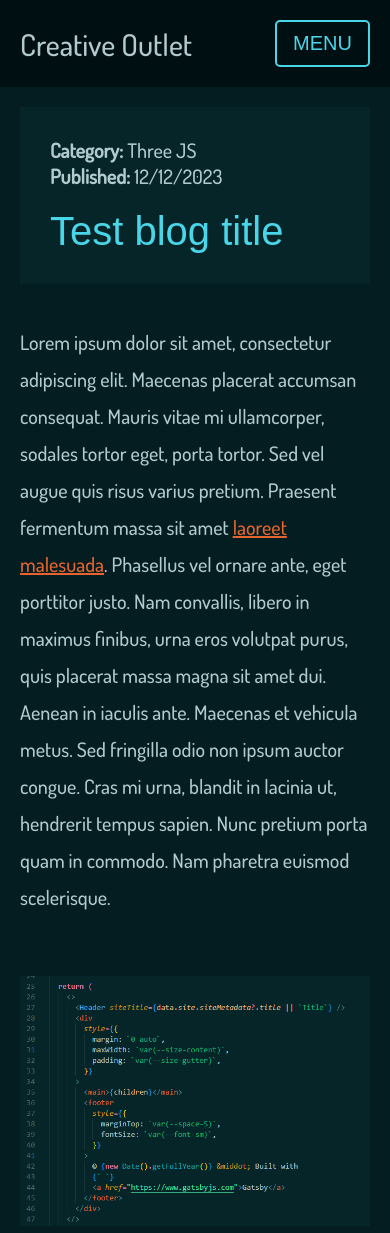
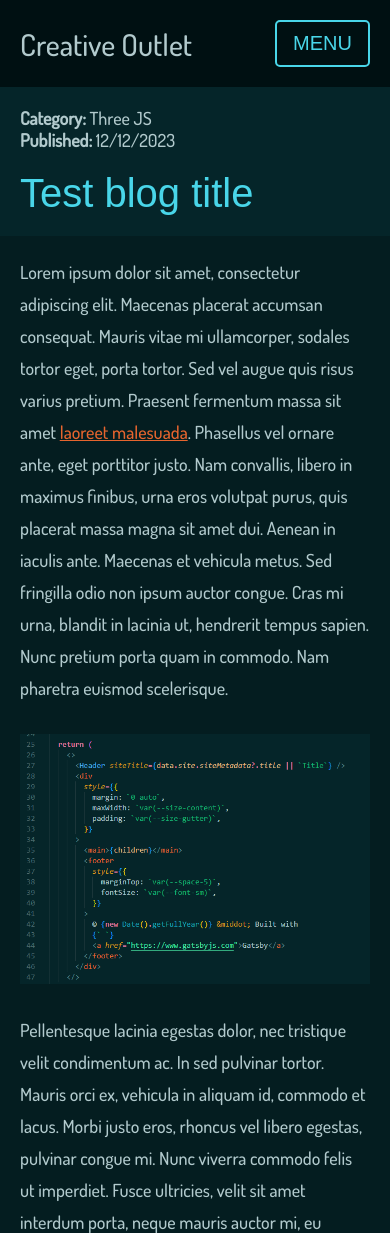
Before and after one commit to mdurks/creativeOutletBlog, a Gatsby site: page / in a window 390 px wide. Shown: the top 1233 px of the page. Built offline with nearby package versions, Linux system fonts and the light colour scheme; Gatsby itself is replaced by a stand-in of ours; a web font is replaced by a local one.

Commit message:
Tweaking mobile styles for spacing

```diff
--- a/src/components/layout.css
+++ b/src/components/layout.css
@@ -8,7 +8,7 @@ body {
   margin: 0;
   padding: 0;
   font-family: 'Dosis', sans-serif;
-  font-size: 20px;
+  font-size: 18px;
   line-height: normal;
   -moz-osx-font-smoothing: grayscale;
   -webkit-font-smoothing: antialiased;
@@ -17,6 +17,11 @@ body {
   color: #B2CACD;
   height: 100%;
   overflow-x: hidden;
+}
+@media (min-width: 768px) {
+  body {
+    font-size: 20px;
+  }
 }
 
 body.menuOpen {
@@ -39,17 +44,32 @@ body.menuOpen {
 }
 
 h1, h2, h3, h4, h5, h6 {
-  margin: 60px 0 30px;
+  margin: 40px 0 20px;
   padding: 0;
   font-family: 'Sofia Sans Condensed', sans-serif;
   font-weight: 400;
   color: #49D6E9;
 }
+@media (min-width: 768px) {
+  h1,
+    h2,
+    h3,
+    h4,
+    h5,
+    h6 {
+      margin: 60px 0 30px;
+  }
+}
 
 p {
   margin: 0 0 30px;
   padding: 0;
-  line-height: 37px;
+  line-height: 32px;
+}
+@media (min-width: 768px) {
+  p {
+    line-height: 37px;
+  }
 }
 
 a {
--- a/src/components/page.styles.js
+++ b/src/components/page.styles.js
@@ -3,11 +3,12 @@ import { colours } from "../utilities/colours"
 import mediaQuery from "../utilities/mediaQuery"
 
 export const PageHeaderWrapper = styled.div`
-  margin: 0 0 40px;
-  padding: 30px;
+  margin: -20px -20px 20px;
+  padding: 20px;
   background-color: ${colours.siteBackgroundHighlight};
 
   ${mediaQuery.min_desktop} {
+    margin: 0 0 40px;
     padding: 50px 100px;
   }
 `
@@ -45,6 +46,10 @@ export const PageBody = styled.main`
 `
 
 export const StaticImageWrapper = styled.div`
-  margin: 60px 0;
+  margin: 30px 0;
   text-align: center;
+
+  ${mediaQuery.min_desktop} {
+    margin: 60px 0;
+  }
 `
```
